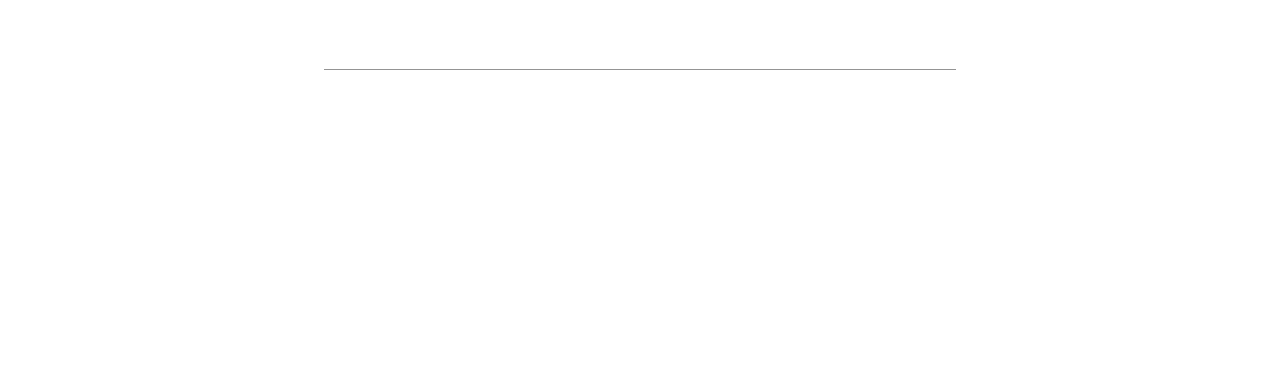
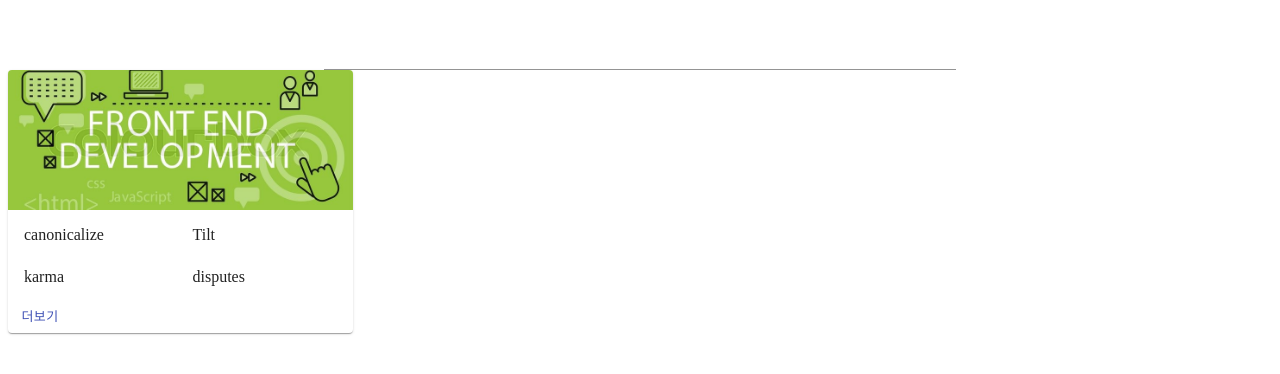
Before and after one commit to MoonSupport/dictionary-client, a Gatsby site: page / in a window 1280 px wide. Shown: the part 142-516 px from the top of the page. Built offline with nearby package versions, Linux system fonts and the light colour scheme; Gatsby itself is replaced by a stand-in of ours.

Commit message:
wordpage

```diff
--- a/package.json
+++ b/package.json
@@ -17,6 +17,7 @@
     "@material-ui/core": "^4.11.0",
     "@material-ui/icons": "^4.9.1",
     "gatsby": "^2.24.26",
+    "material-ui-next": "^1.0.0-beta.47",
     "react": "^16.12.0",
     "react-dom": "^16.12.0"
   },
--- /dev/null
+++ b/src/components/Layout/WordPage.js
@@ -0,0 +1,33 @@
+import React from "react"
+import { makeStyles } from "@material-ui/core/styles"
+import { Grid, Button, Card, CardContent, CardMedia } from "@material-ui/core"
+
+const useStyles = makeStyles({
+  root: {
+    maxWidth: 345,
+  },
+})
+
+export default function ImgMediaCard({ children }) {
+  const classes = useStyles()
+
+  return (
+    <Card className={classes.root}>
+      <CardMedia
+        component="img"
+        alt="Contemplative Reptile"
+        height="140"
+        image="/main_frontend.jpg"
+        title="Contemplative Reptile"
+      />
+      <CardContent>
+        <Grid container spacing={3}>
+          {children}
+        </Grid>
+      </CardContent>
+      <Button size="small" color="primary">
+        더보기
+      </Button>
+    </Card>
+  )
+}
--- a/src/pages/index.js
+++ b/src/pages/index.js
@@ -1,12 +1,28 @@
 import React from "react"
 import TopNav from "../components/Layout/TopNav"
 import SearchBar from "../components/Forms/SearchBar"
+import WordPage from "../components/Layout/WordPage"
+import { Grid, Box } from "@material-ui/core"
 
 export default function Home() {
   return (
     <>
       <TopNav />
       <SearchBar />
+      <WordPage>
+        <Grid item xs={6}>
+          <Box>canonicalize</Box>
+        </Grid>
+        <Grid item xs={6}>
+          <Box>Tilt</Box>
+        </Grid>
+        <Grid item xs={6}>
+          <Box>karma</Box>
+        </Grid>
+        <Grid item xs={6}>
+          <Box>disputes</Box>
+        </Grid>
+      </WordPage>
     </>
   )
 }
```
Also changed, not shown: src/components/Lists/Recommend.js (added, +38 -0 lines), static/main_all.png (added), static/main_backend.png (added), static/main_frontend.jpg (added), static/main_frontend.png (added), 1 other file.
